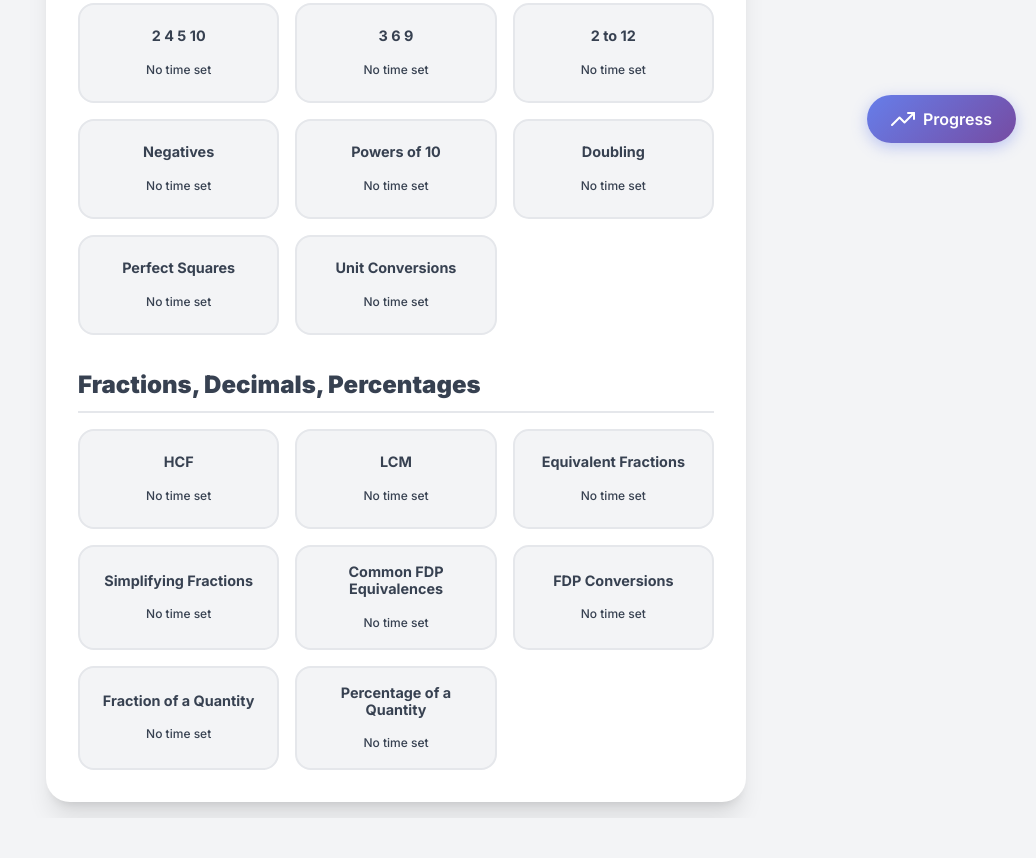
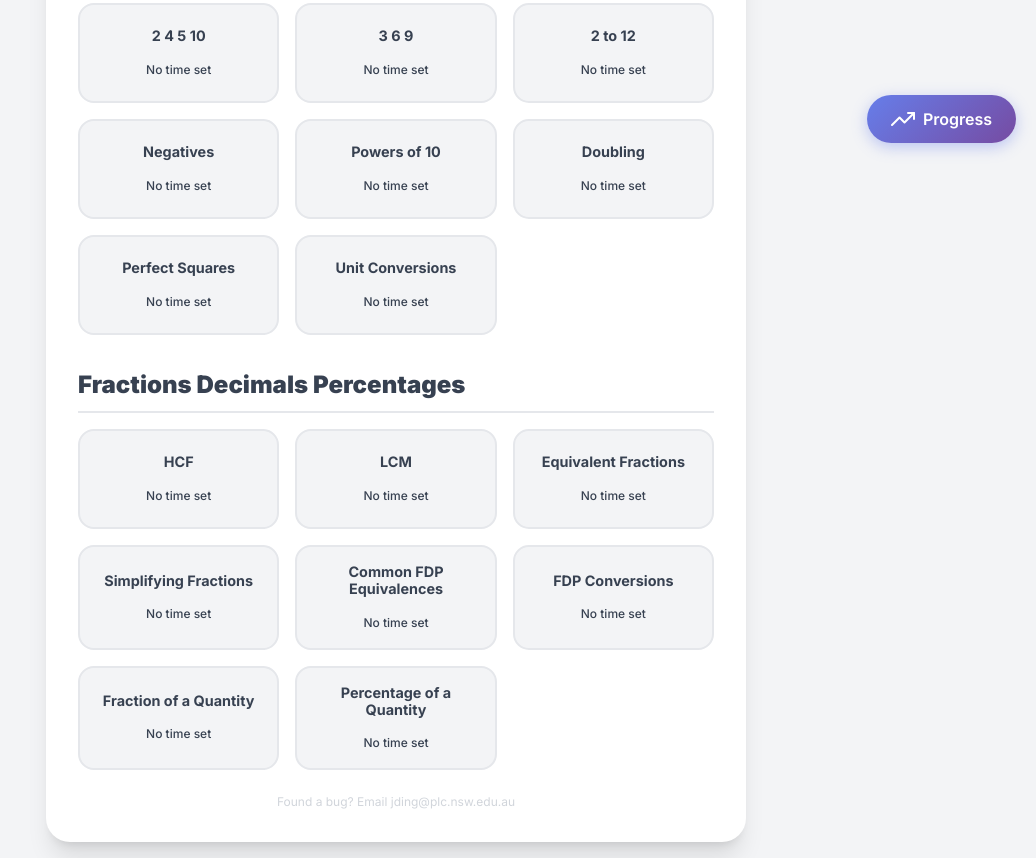
Before and after one commit to MrDingMaths/MathsFacts, a plain HTML site: page index.html in a window 1280 px wide. Shown: the part 637-1495 px from the top of the page, without its empty margins (244-1280 px from the left). Before the commit the page ends 1455 px from the top, so only its background shows below. Drawn offline with nearby package versions, Linux system fonts and the light colour scheme.

Commit message:
Add files via upload

```diff
--- a/app.js
+++ b/app.js
@@ -37,7 +37,7 @@ const CONFIG = {
             { key: 'squares', name: 'Perfect Squares' },
             { key: 'unitConversions', name: 'Unit Conversions' },
         ],
-        "Fractions, Decimals, Percentages": [
+        "Fractions Decimals Percentages": [
             { key: 'hcf', name: 'HCF' },
             { key: 'lcm', name: 'LCM' },
             { key: 'equivFractions', name: 'Equivalent Fractions' },
--- a/index.html
+++ b/index.html
@@ -26,6 +26,7 @@
             <h1 class="text-3xl md:text-4xl font-bold text-gray-800 mb-2">Maths Facts Challenge</h1>
             <p class="text-gray-600 mb-8">Select a level. Get 15 in a row to set your best time!</p>
             <div id="level-selection-container"></div>
+            <p class="text-xs text-gray-300 mt-6 text-center">Found a bug? Email jding@plc.nsw.edu.au</a></p>
         </div>
 
         <div id="game-screen" class="card mx-auto hidden">
```
